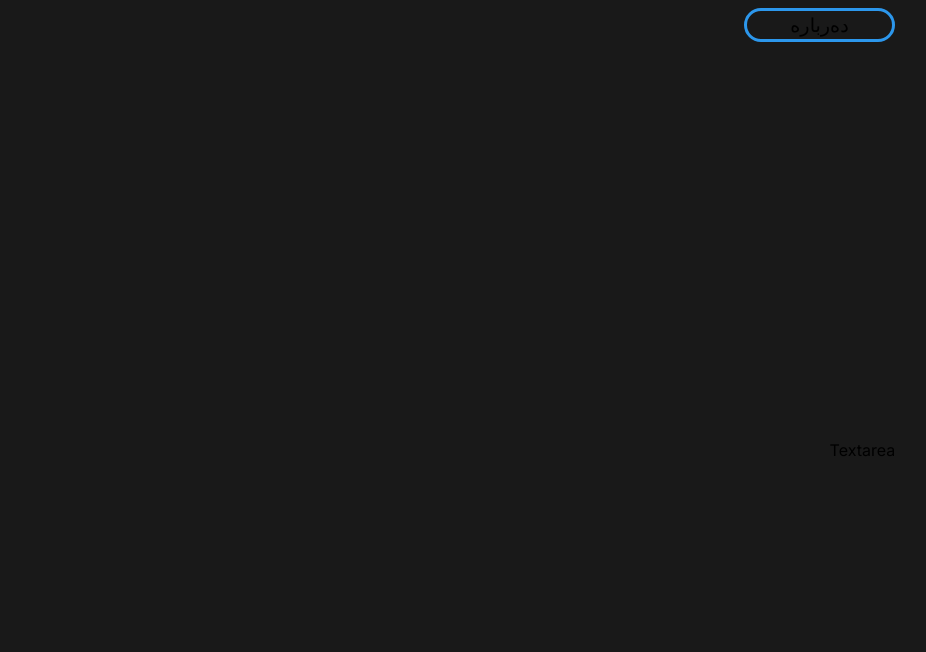
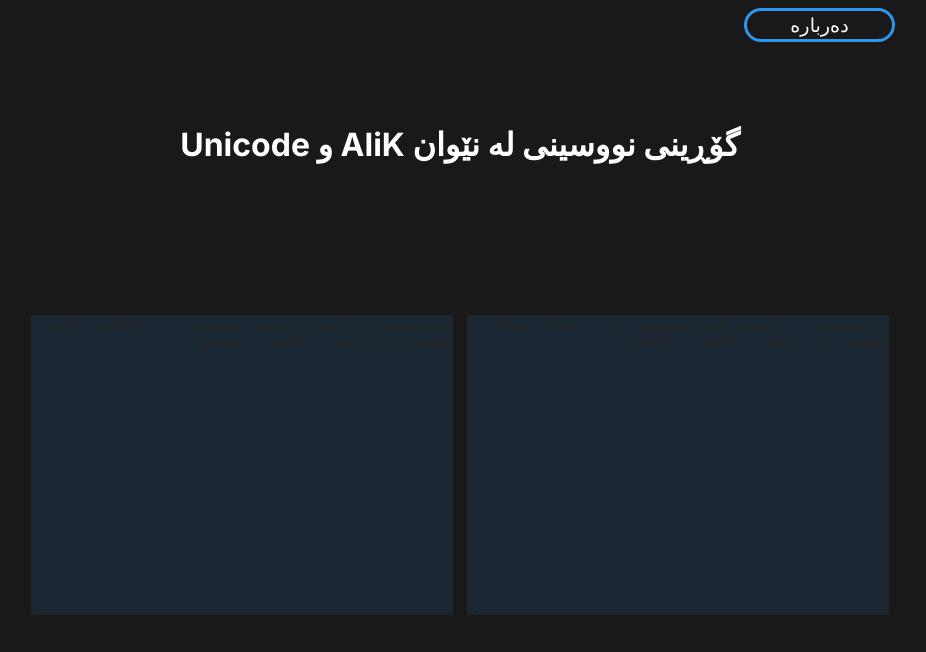
Before and after one commit to Arya-Programmer/Unicode-to-AliK, a Next.js app: page / in a window 1280 px wide. Shown: the top 652 px of the page, without its empty margins (180-1106 px from the left). Built offline with nearby package versions, Linux system fonts and the light colour scheme.

Commit message:
Used grids to put things in place and refactored globals.css

```diff
--- a/app/components/Textarea/Textarea.js
+++ b/app/components/Textarea/Textarea.js
@@ -1,8 +1,14 @@
 import React from 'react';
+import styles from "./textarea.module.css";
 
-function Textarea() {
+function Textarea({ isUnicode }) {
+  const placeholder = isUnicode
+            ? "ئەو نووسینەی بە کیبۆردی کوردی نووسیوتە یان بە فۆنتێکی یونیکۆد نووسیوتە لێرە دایبنێ تا بیگۆڕین بە ئەلیکەی"
+            : "ئەو نووسینەی بە کیبۆردی عەرەبی نووسیوتە یان بە فۆنتێکی ئەلیکەی نووسیوتە لێرە دایبنێ تا بیگۆڕین بە یونیکۆد"
   return (
-    <div>Textarea</div>
+    <textarea className={styles.textarea} placeholder={isUnicode
+        ? "ئەو نووسینەی بە کیبۆردی کوردی نووسیوتە یان بە فۆنتێکی یونیکۆد نووسیوتە لێرە دایبنێ تا بیگۆڕین بە ئەلیکەی"
+        : "ئەو نووسینەی بە کیبۆردی عەرەبی نووسیوتە یان بە فۆنتێکی ئەلیکەی نووسیوتە لێرە دایبنێ تا بیگۆڕین بە یونیکۆد"}/>
   );
 }
 
--- a/app/components/Textarea/textarea.module.css
+++ b/app/components/Textarea/textarea.module.css
@@ -0,0 +1,8 @@
+.textarea {
+    background: #2c97ec;
+    color: white;
+    resize: vertical;
+    opacity: 0.12;
+    width: 97%;
+    height: 300px;
+}
--- a/app/globals.css
+++ b/app/globals.css
@@ -1,85 +1,5 @@
 * {
   direction: rtl;
-  margin: 0;
-  padding: 0;
-}
-
-:root {
-  --max-width: 1100px;
-  --border-radius: 12px;
-  --font-mono: ui-monospace, Menlo, Monaco, "Cascadia Mono", "Segoe UI Mono",
-    "Roboto Mono", "Oxygen Mono", "Ubuntu Monospace", "Source Code Pro",
-    "Fira Mono", "Droid Sans Mono", "Courier New", monospace;
-
-  --foreground-rgb: 0, 0, 0;
-  --background-start-rgb: 214, 219, 220;
-  --background-end-rgb: 255, 255, 255;
-
-  --primary-glow: conic-gradient(
-    from 180deg at 50% 50%,
-    #16abff33 0deg,
-    #0885ff33 55deg,
-    #54d6ff33 120deg,
-    #0071ff33 160deg,
-    transparent 360deg
-  );
-  --secondary-glow: radial-gradient(
-    rgba(255, 255, 255, 1),
-    rgba(255, 255, 255, 0)
-  );
-
-  --tile-start-rgb: 239, 245, 249;
-  --tile-end-rgb: 228, 232, 233;
-  --tile-border: conic-gradient(
-    #00000080,
-    #00000040,
-    #00000030,
-    #00000020,
-    #00000010,
-    #00000010,
-    #00000080
-  );
-
-  --callout-rgb: 238, 240, 241;
-  --callout-border-rgb: 172, 175, 176;
-  --card-rgb: 180, 185, 188;
-  --card-border-rgb: 131, 134, 135;
-}
-
-@media (prefers-color-scheme: dark) {
-  :root {
-    --foreground-rgb: 255, 255, 255;
-    --background-start-rgb: 0, 0, 0;
-    --background-end-rgb: 0, 0, 0;
-
-    --primary-glow: radial-gradient(rgba(1, 65, 255, 0.4), rgba(1, 65, 255, 0));
-    --secondary-glow: linear-gradient(
-      to bottom right,
-      rgba(1, 65, 255, 0),
-      rgba(1, 65, 255, 0),
-      rgba(1, 65, 255, 0.3)
-    );
-
-    --tile-start-rgb: 2, 13, 46;
-    --tile-end-rgb: 2, 5, 19;
-    --tile-border: conic-gradient(
-      #ffffff80,
-      #ffffff40,
-      #ffffff30,
-      #ffffff20,
-      #ffffff10,
-      #ffffff10,
-      #ffffff80
-    );
-
-    --callout-rgb: 20, 20, 20;
-    --callout-border-rgb: 108, 108, 108;
-    --card-rgb: 100, 100, 100;
-    --card-border-rgb: 200, 200, 200;
-  }
-}
-
-* {
   box-sizing: border-box;
   padding: 0;
   margin: 0;
@@ -89,25 +9,6 @@
 body {
   max-width: 100vw;
   overflow-x: hidden;
+  background-color: #191919;
+  color: white;
 }
-
-body {
-  color: rgb(var(--foreground-rgb));
-  background: linear-gradient(
-      to bottom,
-      transparent,
-      rgb(var(--background-end-rgb))
-    )
-    rgb(var(--background-start-rgb));
-}
-
-a {
-  color: inherit;
-  text-decoration: none;
-}
-
-@media (prefers-color-scheme: dark) {
-  html {
-    color-scheme: dark;
-  }
-}
--- a/app/page.js
+++ b/app/page.js
@@ -7,7 +7,11 @@
     <>
       <Navbar/>
       <main className={styles.main}>
-        <Textarea/>
+        <h1 style={{gridColumn: "1 / span 2"}}>
+          گۆڕینی نووسینی لە نێوان <span>AliK</span> و <span>Unicode</span>
+        </h1>
+        <Textarea isUnicode/>
+        <Textarea isUnicode={false}/>
       </main>
     </>
   );
--- a/app/page.module.css
+++ b/app/page.module.css
@@ -1,10 +1,10 @@
 .main {
-  display: flex;
-  flex-direction: row;
-  justify-content: space-between;
+  display: grid;
+  width: 100%;
+  justify-items: center;
   align-items: center;
   padding: 6rem;
-  min-height: 100vh;
-  background-color: #191919;
+  min-height: 80vh;
   padding: 0 16% 0 16%;
+  grid-template-columns: auto auto;
 }
```
